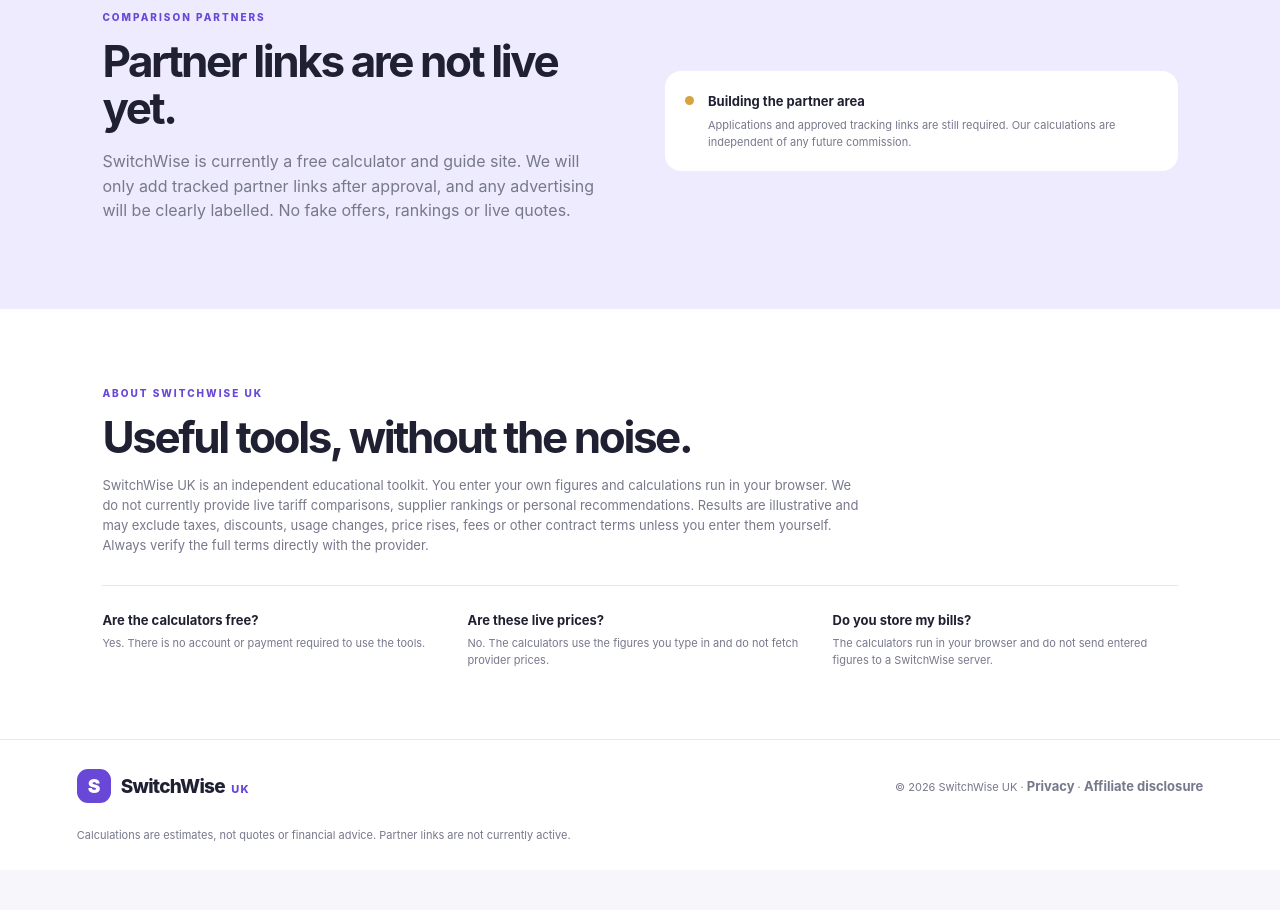
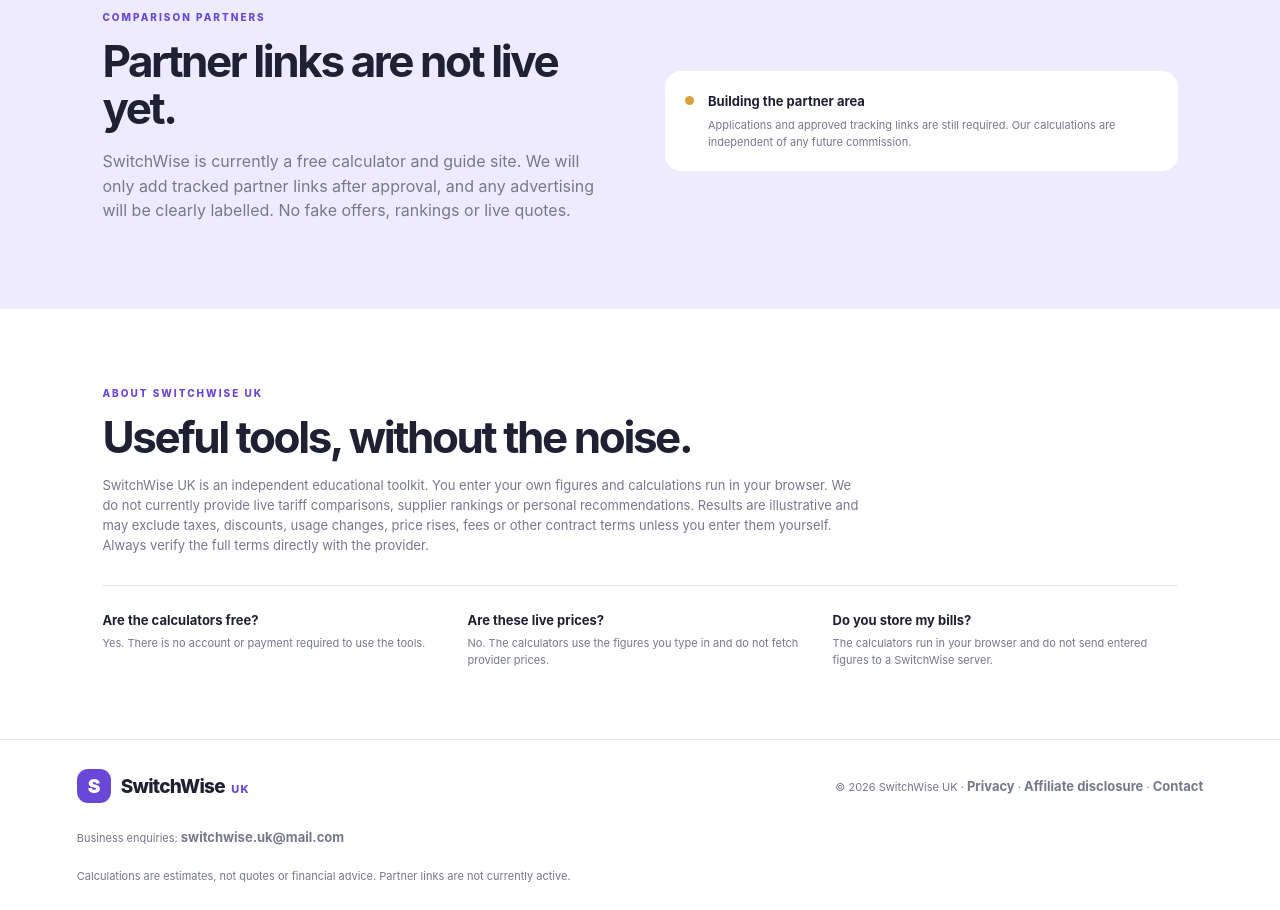
Before and after one commit to skar-the-dev/switchwise-uk, a plain HTML site: page index.html in a window 1280 px wide. Shown: the part 3597-4507 px from the top of the page. Before the commit the page ends 4467 px from the top, so only its background shows below. Drawn offline with Linux system fonts and the light colour scheme.

Commit message:
Add public SwitchWise UK contact email

```diff
--- a/index.html
+++ b/index.html
@@ -156,7 +156,8 @@
 </main>
 <footer>
   <a class="brand" href="index.html"><span class="brand-mark">S</span><span>SwitchWise <small>UK</small></span></a>
-  <p>© <span id="year"></span> SwitchWise UK · <a href="privacy.html">Privacy</a> · <a href="disclosure.html">Affiliate disclosure</a></p>
+  <p>© <span id="year"></span> SwitchWise UK · <a href="privacy.html">Privacy</a> · <a href="disclosure.html">Affiliate disclosure</a> · <a href="mailto:switchwise.uk@mail.com">Contact</a></p>
+  <p class="fine">Business enquiries: <a href="mailto:switchwise.uk@mail.com">switchwise.uk@mail.com</a></p>
   <p class="fine">Calculations are estimates, not quotes or financial advice. Partner links are not currently active.</p>
 </footer>
 <script src="assets/app.js" defer></script>
```
